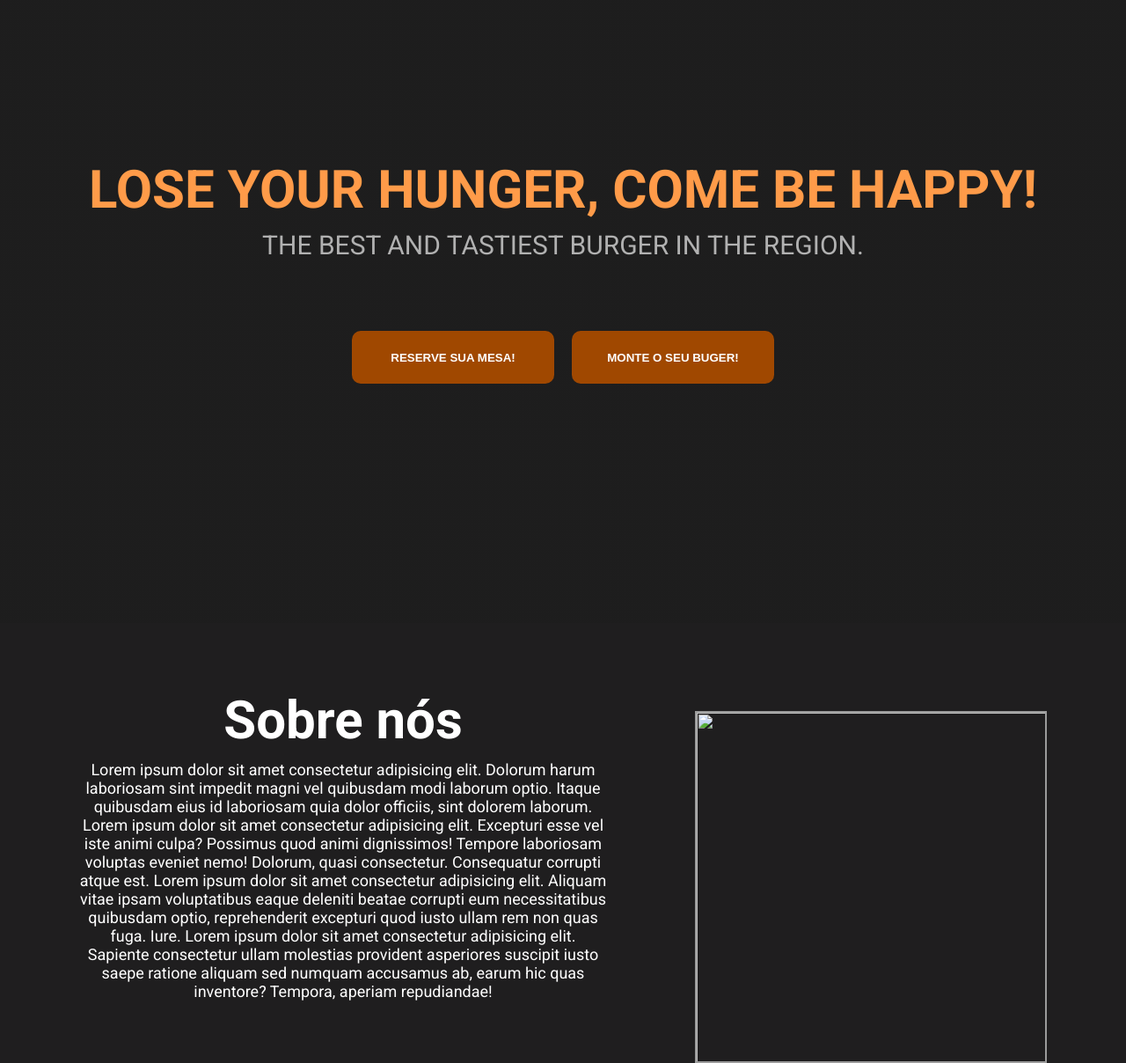
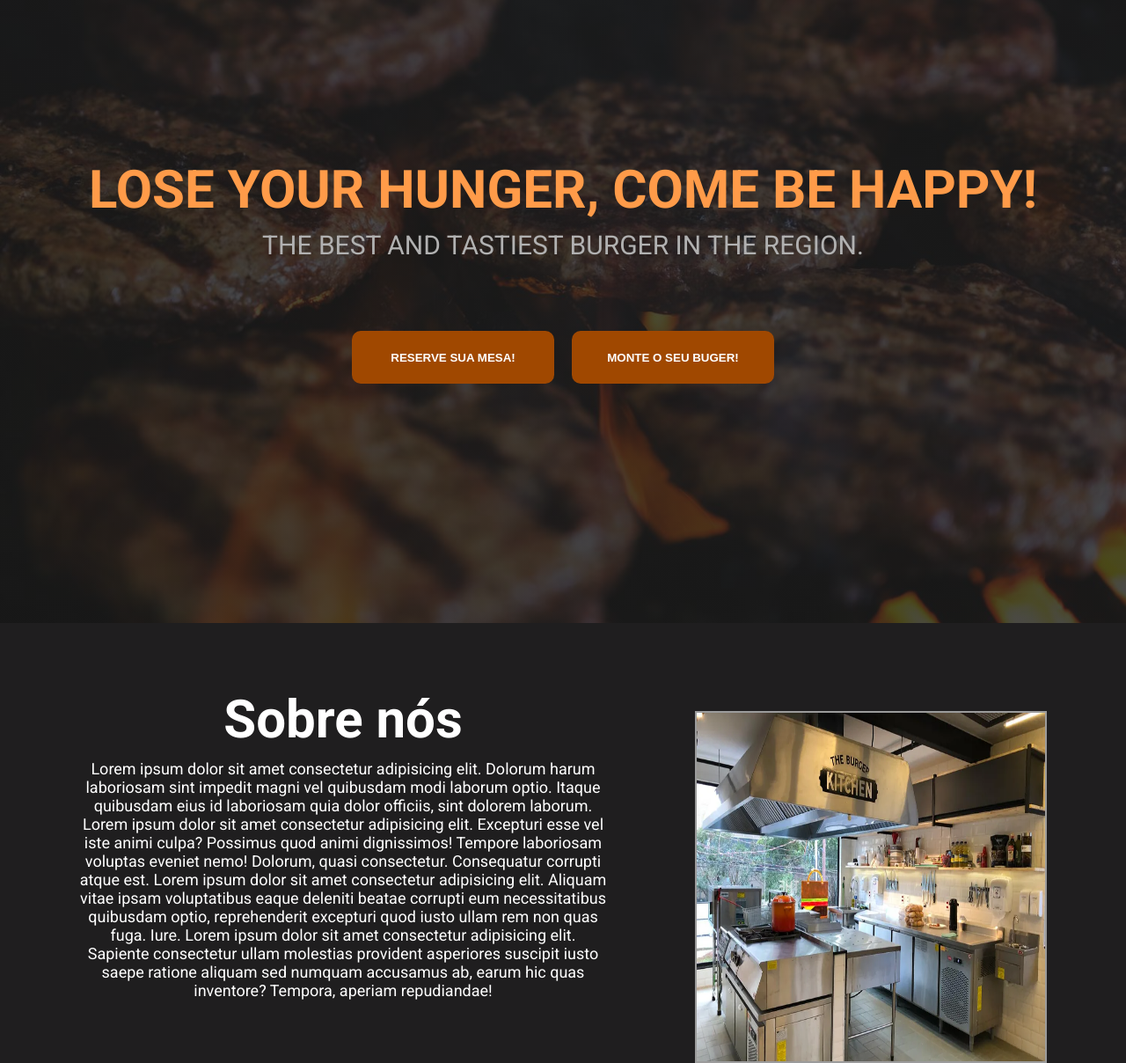
Before and after one commit to Rafael-Prodo/Landing-page-responsiva, a plain HTML site: page index.html in a window 1280 px wide. Shown: the part 92-1300 px from the top of the page at 88% size. Drawn offline with nearby package versions, Linux system fonts and the light colour scheme.

Commit message:
Add files via upload

```diff
--- a/index.html
+++ b/index.html
@@ -50,7 +50,7 @@
                 <p>Lorem ipsum dolor sit amet consectetur adipisicing elit. Dolorum harum laboriosam sint impedit magni vel quibusdam modi laborum optio. Itaque quibusdam eius id laboriosam quia dolor officiis, sint dolorem laborum. Lorem ipsum dolor sit amet consectetur adipisicing elit. Excepturi esse vel iste animi culpa? Possimus quod animi dignissimos! Tempore laboriosam voluptas eveniet nemo! Dolorum, quasi consectetur. Consequatur corrupti atque est. Lorem ipsum dolor sit amet consectetur adipisicing elit. Aliquam vitae ipsam voluptatibus eaque deleniti beatae corrupti eum necessitatibus quibusdam optio, reprehenderit excepturi quod iusto ullam rem non quas fuga. Iure. Lorem ipsum dolor sit amet consectetur adipisicing elit. Sapiente consectetur ullam molestias provident asperiores suscipit iusto saepe ratione aliquam sed numquam accusamus ab, earum hic quas inventore? Tempora, aperiam repudiandae!</p>
             </div>
             <div class="img-cozinha">
-                <img src="./img2/kitchen.jpg" alt="">
+                <img src="./img/kitchen.jpg" alt="">
             </div>
         </div>
     </section>
--- a/style.css
+++ b/style.css
@@ -79,7 +79,7 @@ html {
 .first-section {
     height: 100vh;
     width: 100vw;
-    background-image: linear-gradient(rgba(29, 29, 29, 0.8), rgba(29, 29, 29, 0.8)), url(./img2/burger.jpg);
+    background-image: linear-gradient(rgba(29, 29, 29, 0.8), rgba(29, 29, 29, 0.8)), url(./img/burger.jpg);
     background-position: center center;
     background-size: cover;
     background-repeat: no-repeat;
```
